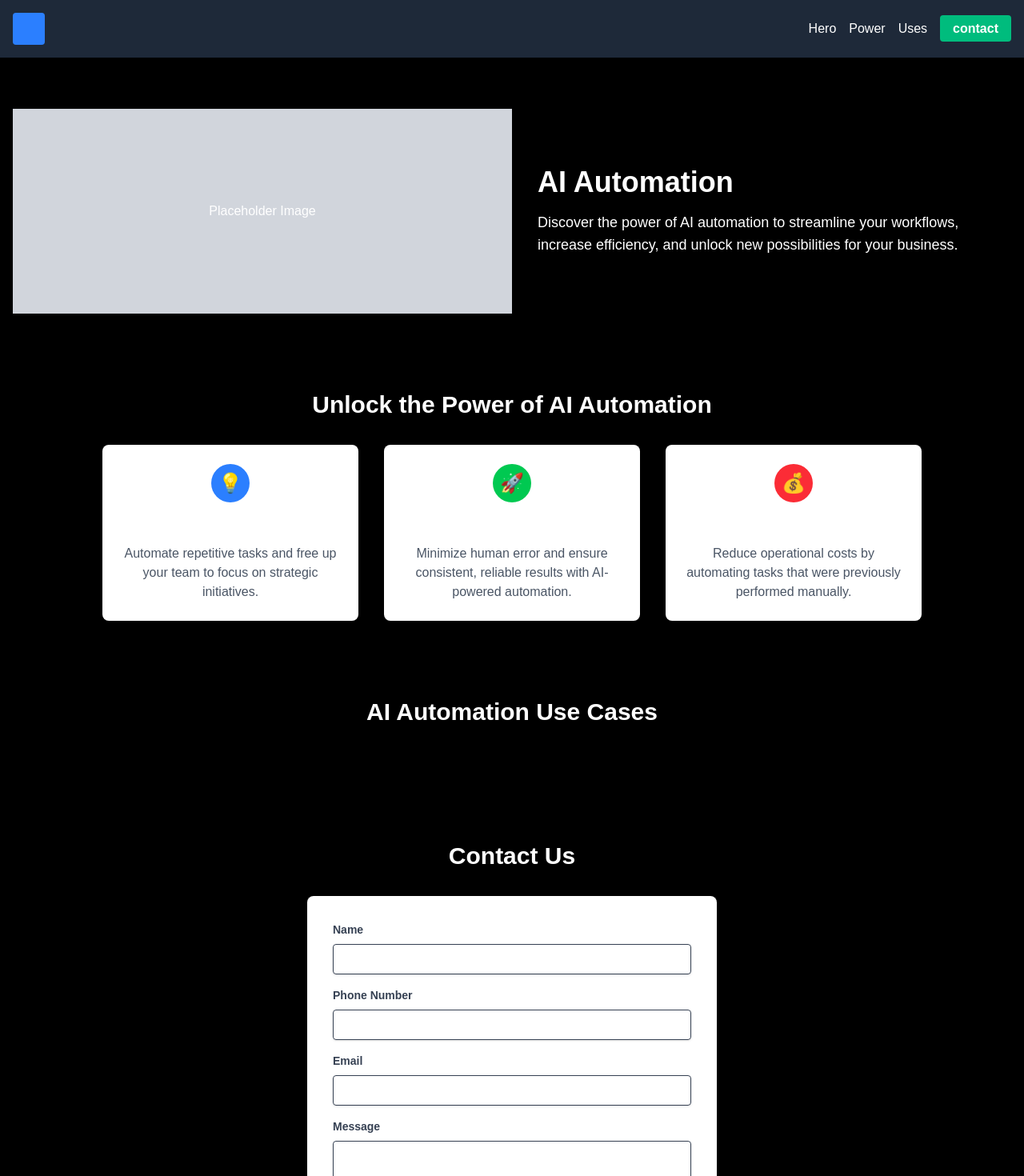
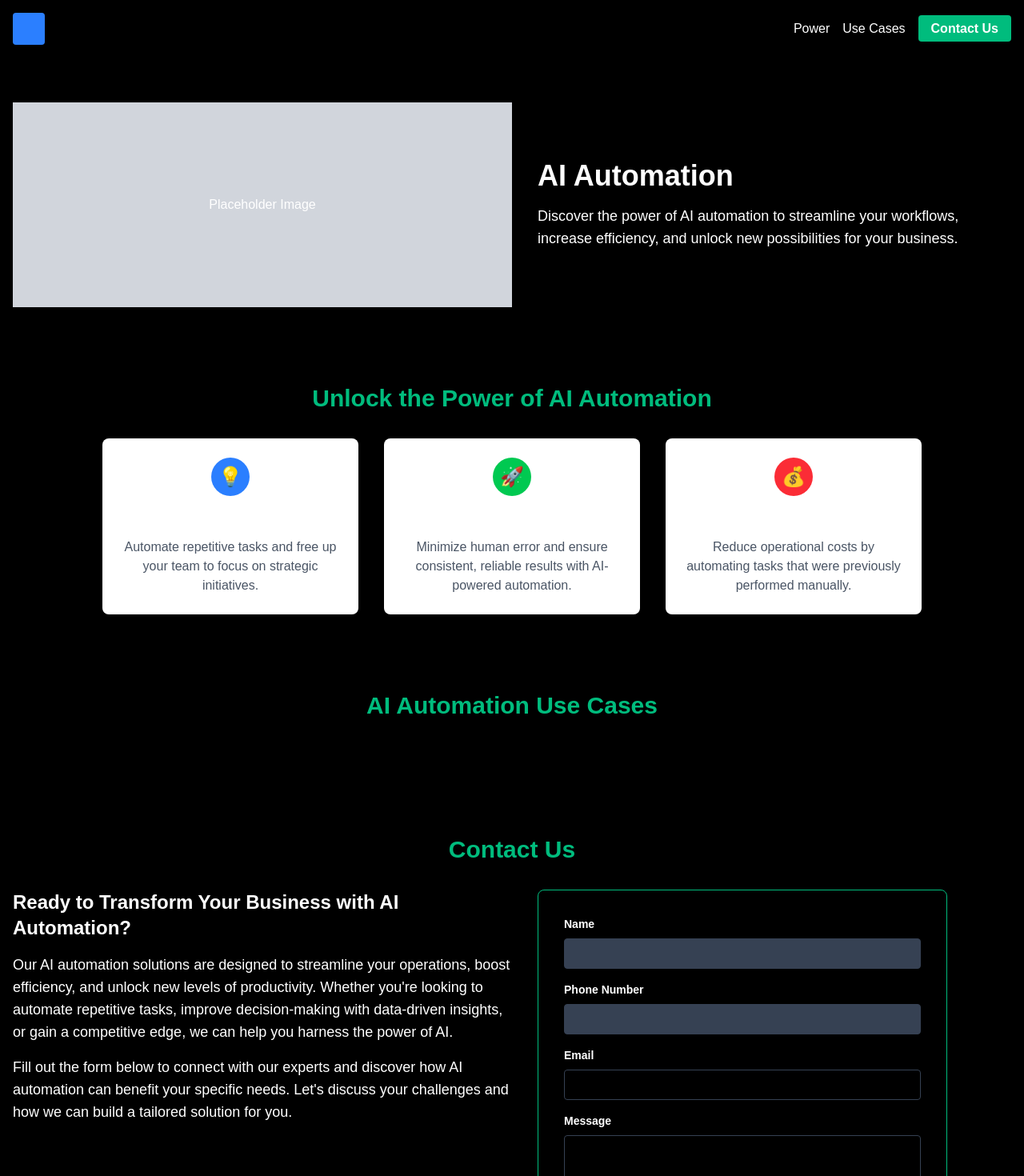
Before and after one commit to amrutha252000/Ai_automation, a Next.js app: page / in a window 1280 px wide. Shown: the top 1470 px of the page at 80% size. Built offline with nearby package versions, Linux system fonts and the light colour scheme.

Commit message:
components added

```diff
--- a/src/app/page.tsx
+++ b/src/app/page.tsx
@@ -2,24 +2,25 @@ import Image from "next/image";
 export default function Home() {
  return (
     <div className="min-h-screen flex flex-col">
-      {/* Navigation Bar */}
-      <nav className="bg-gray-800 p-4 text-white">
+      {/* Navigation Bar - Fixed and Translucent */}
+      <nav className="fixed top-0 left-0 right-0 bg-black bg-opacity-50 p-4 text-white z-10">
         <div className="container mx-auto flex justify-between items-center">
           {/* Logo Placeholder */}
-          <div className="w-10 h-10 bg-blue-500 rounded"></div>
+          <a href="#hero" className="w-10 h-10 bg-blue-500 rounded flex items-center justify-center">
+            {/* Replace with your logo image */}
+          </a>
 
           {/* Navigation Links */}
           <div className="space-x-4">
-            <a href="#hero" className="hover:underline">Hero</a>
             <a href="#power" className="hover:underline">Power</a>
-            <a href="#uses" className="hover:underline">Uses</a>
-            <a href="#contact" className="bg-emerald-500 hover:bg-emerald-600 text-white font-bold py-2 px-4 rounded focus:outline-none focus:shadow-outline">contact</a>
+            <a href="#uses" className="hover:underline">Use Cases</a>
+            <a href="#contact" className="bg-emerald-500 hover:bg-emerald-600 text-white font-bold py-2 px-4 rounded focus:outline-none focus:shadow-outline">Contact Us</a>
           </div>
         </div>
       </nav>
 
       {/* Page Content */}
-      <main className="flex-grow container mx-auto p-4">
+      <main className="flex-grow container mx-auto p-4 mt-16"> {/* Add margin-top to prevent content from being hidden */}
         {/* Hero Section */}
         <section id="hero" className="flex flex-col md:flex-row items-center py-12">
           {/* Image Column */}
@@ -37,11 +38,11 @@ export default function Home() {
 
         {/* Power Section */}
         <section id="power" className="py-12">
-          <h2 className="text-3xl font-bold text-center mb-8">Unlock the Power of AI Automation</h2>
+          <h2 className="text-3xl font-bold text-center mb-8 text-emerald-500">Unlock the Power of AI Automation</h2>
           <div className="flex flex-wrap justify-center gap-8">
             {/* Card 1 */}
             <div className="bg-white rounded-lg shadow-md p-6 w-80">
-              <div className="text-center mb-4">
+              <div className="text-center mb-4 text-graphite">
                 {/* Icon Placeholder */}
                 <div className="w-12 h-12 bg-blue-500 mx-auto rounded-full flex items-center justify-center text-white text-2xl">💡</div>
               </div>
@@ -51,7 +52,7 @@ export default function Home() {
 
             {/* Card 2 */}
             <div className="bg-white rounded-lg shadow-md p-6 w-80">
-              <div className="text-center mb-4">
+              <div className="text-center mb-4 text-graphite">
                 {/* Icon Placeholder */}
                 <div className="w-12 h-12 bg-green-500 mx-auto rounded-full flex items-center justify-center text-white text-2xl">🚀</div>
               </div>
@@ -61,7 +62,7 @@ export default function Home() {
 
             {/* Card 3 */}
             <div className="bg-white rounded-lg shadow-md p-6 w-80">
-              <div className="text-center mb-4">
+              <div className="text-center mb-4 text-graphite">
                 {/* Icon Placeholder */}
                 <div className="w-12 h-12 bg-red-500 mx-auto rounded-full flex items-center justify-center text-white text-2xl">💰</div>
               </div>
@@ -73,7 +74,7 @@ export default function Home() {
 
         {/* Uses Section - Carousel */}
         <section id="uses" className="py-12">
-          <h2 className="text-3xl font-bold text-center mb-8">AI Automation Use Cases</h2>
+          <h2 className="text-3xl font-bold text-center mb-8 text-emerald-500">AI Automation Use Cases</h2>
           <div className="grid grid-cols-1 md:grid-cols-2 gap-8">
             {/* Placeholder for Use Cases content */}
           </div>
@@ -81,59 +82,74 @@ export default function Home() {
       </main>
 
       {/* Contact Us Section */}
-      <section id="contact" className="py-12 bg-graphite text-white">
-        <div className="container mx-auto px-4 ">
-          <h2 className="text-3xl font-bold text-center mb-8">Contact Us</h2>
-          <form className="max-w-lg mx-auto bg-white p-8 rounded-lg shadow-md">
+      <section id="contact" className="py-12 bg-black text-white">
+        <div className="container mx-auto px-4">
+          <h2 className="text-3xl font-bold text-center mb-12 md:mb-8 text-emerald-500">Contact Us</h2>
+          <div className="flex flex-col md:flex-row gap-8">
+            {/* Text Block */}
+            <div className="md:w-1/2 text-center md:text-left">
+              <h3 className="text-2xl font-semibold mb-4">Ready to Transform Your Business with AI Automation?</h3>
+              <p className="text-lg mb-4">
+                Our AI automation solutions are designed to streamline your operations, boost efficiency, and unlock new levels of productivity.
+                Whether you're looking to automate repetitive tasks, improve decision-making with data-driven insights, or gain a competitive edge,
+                we can help you harness the power of AI.
+              </p>
+              <p className="text-lg">
+                Fill out the form below to connect with our experts and discover how AI automation can benefit your specific needs. Let's discuss your challenges and how we can build a tailored solution for you.
+              </p>
+            </div>
+            {/* Contact Form */}
+            <form className="md:w-1/2 max-w-lg mx-auto md:mx-0 bg-black p-8 rounded-lg shadow-md text-graphite border border-emerald-500">
               <div className="mb-4">
                 <label htmlFor="name" className="block text-gray-700 text-sm font-bold mb-2">
-                Name
+                  <span className="text-white">Name</span>
                 </label>
                 <input
                   type="text"
                   id="name"
-                className="shadow appearance-none border rounded w-full py-2 px-3 text-gray-700 leading-tight focus:outline-none focus:shadow-outline"
+                  className="shadow appearance-none border rounded w-full py-2 px-3 text-gray-700 leading-tight focus:outline-none focus:ring-2 focus:ring-emerald-500 bg-gray-700"
                 />
               </div>
               <div className="mb-4">
                 <label htmlFor="phone" className="block text-gray-700 text-sm font-bold mb-2">
-                Phone Number
+                  <span className="text-white">Phone Number</span>
                 </label>
                 <input
                   type="tel"
                   id="phone"
-                className="shadow appearance-none border rounded w-full py-2 px-3 text-gray-700 leading-tight focus:outline-none focus:shadow-outline"
+                  className="shadow appearance-none border rounded w-full py-2 px-3 text-gray-700 leading-tight focus:outline-none focus:ring-2 focus:ring-emerald-500 bg-gray-700"
                 />
               </div>
               <div className="mb-4">
-              <label htmlFor="email" className="block text-gray-700 text-sm font-bold mb-2">
-                Email
+                <label htmlFor="email" className="block text-sm font-bold mb-2">
+                  <span className="text-white">Email</span>
                 </label>
                 <input
                   type="email"
                   id="email"
-                className="shadow appearance-none border rounded w-full py-2 px-3 text-gray-700 leading-tight focus:outline-none focus:shadow-outline"
+                  className="shadow appearance-none border rounded w-full py-2 px-3 text-gray-700 leading-tight focus:outline-none focus:ring-2 focus:ring-emerald-500"
                 />
               </div>
               <div className="mb-6">
-              <label htmlFor="message" className="block text-gray-700 text-sm font-bold mb-2">
-                Message
+                <label htmlFor="message" className="block text-sm font-bold mb-2">
+                  <span className="text-white">Message</span>
                 </label>
                 <textarea
                   id="message"
                   rows={4}
-                className="shadow appearance-none border rounded w-full py-2 px-3 text-gray-700 leading-tight focus:outline-none focus:shadow-outline"
+                  className="shadow appearance-none border rounded w-full py-2 px-3 text-gray-700 leading-tight focus:outline-none focus:ring-2 focus:ring-emerald-500"
                 ></textarea>
               </div>
               <div className="flex items-center justify-between">
                 <button
-                type="submit" // Use the emerald color as background
-                className="bg-emerald-500 hover:bg-emerald-600 text-white font-bold py-2 px-4 rounded focus:outline-none focus:shadow-outline" // Apply Tailwind CSS classes for styling
+                  type="submit"
+                  className="bg-emerald-500 hover:bg-emerald-600 text-white font-bold py-2 px-4 rounded focus:outline-none focus:shadow-outline"
                 >
                   Send Message
                 </button>
               </div>
             </form>
+            </div>
         </div>
       </section>
 
```
Lines whose indentation alone changed are shown as unchanged.
